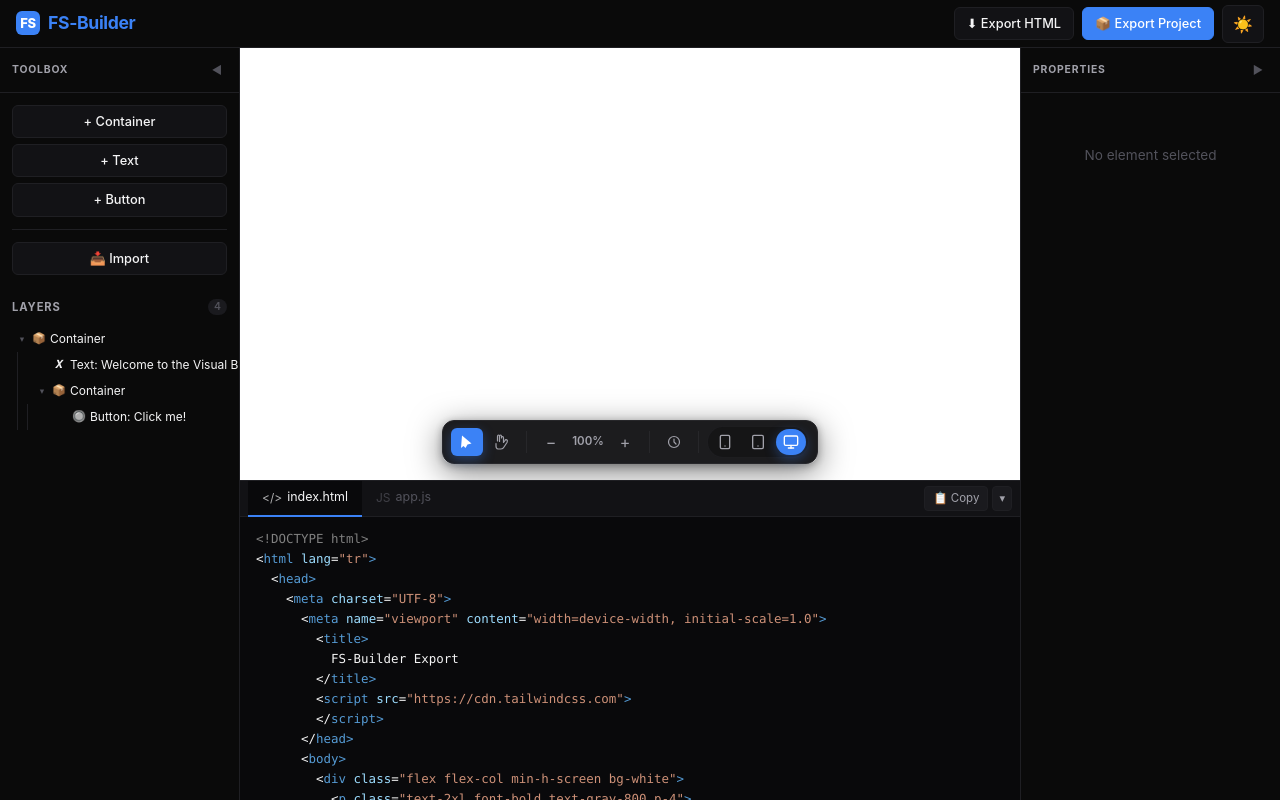
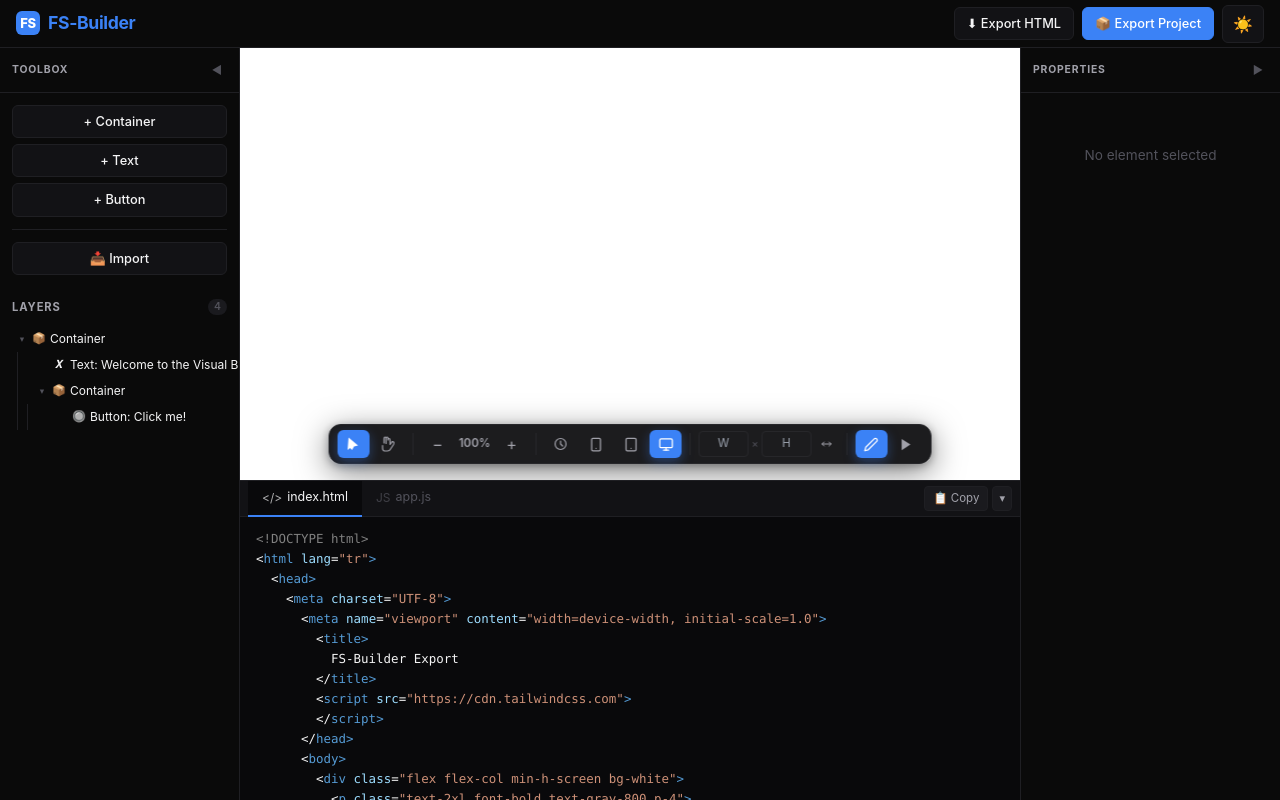
Before and after one commit to Osmangazii/builder, a React (Vite) app in the folder apps/editor-ui/: page / in a window 1280 px wide. Built offline with nearby package versions, Linux system fonts and the light colour scheme.

Commit message:
responsible design - play mode - phonetabletpc designs

```diff
--- a/apps/editor-ui/src/App.css
+++ b/apps/editor-ui/src/App.css
@@ -57,7 +57,63 @@
 .editor-canvas--grabbing .editor-canvas__viewport, .editor-canvas--grabbing .editor-canvas__viewport * { cursor: grabbing !important; }
 .canvas-grid { position: absolute; inset: 0; overflow: hidden; display: flex; align-items: center; justify-content: center; background-image: radial-gradient(circle, var(--canvas-border) 1px, transparent 1px); background-size: 20px 20px; }
 .canvas-transform-layer { width: 100%; min-width: 0; transform-origin: center center; transition: transform 0.05s ease; }
-.canvas-paper { container-type: inline-size; min-height: 600px; background: var(--canvas-surface); border-radius: 0; box-shadow: 0 10px 30px rgba(0, 0, 0, 0.18), 0 2px 8px rgba(0, 0, 0, 0.08); padding: 0; transition: width 0.3s ease-in-out, max-width 0.3s ease-in-out; }
+.canvas-paper { container-type: inline-size; min-height: 600px; background: var(--canvas-surface); border-radius: 0; box-shadow: 0 10px 30px rgba(0, 0, 0, 0.18), 0 2px 8px rgba(0, 0, 0, 0.08); padding: 0; transition: width 0.3s ease-in-out, max-width 0.3s ease-in-out, min-height 0.3s ease-in-out, height 0.3s ease-in-out; }
+
+/* In play mode the height is strictly set by inline style, so we nullify min-height */
+.canvas-paper--play { min-height: 0 !important; }
+
+/* ── Play mode device shells ──────────────────────────────────── */
+.canvas-dock__preset { appearance: none; background: transparent; border: 1px solid #27272a; border-radius: 6px; color: #f4f4f5; font-size: 0.7rem; font-family: inherit; padding: 3px 6px; cursor: pointer; outline: none; min-width: 90px; }
+.canvas-dock__preset:hover { border-color: #3b82f6; }
+.canvas-dock__dim-input { width: 50px; padding: 3px 4px; border: 1px solid #27272a; border-radius: 4px; background: transparent; color: #f4f4f5; font-size: 0.72rem; font-family: inherit; text-align: center; outline: none; }
+.canvas-dock__dim-input:focus { border-color: #3b82f6; }
+.canvas-dock__dim-input::-webkit-inner-spin-button { -webkit-appearance: none; margin: 0; }
+.canvas-dock__dim-input[type=number] { -moz-appearance: textfield; }
+.canvas-dock__dim-sep { color: #52525b; font-size: 0.65rem; }
+
+/* ── Play mode device shell ──────────────────────────────────── */
+.canvas-paper--play {
+  position: relative;
+  border-radius: 44px;
+  box-shadow:
+    0 0 0 6px #1a1a1a,
+    0 0 0 8px #2a2a2a,
+    0 20px 60px rgba(0,0,0,0.45);
+  /* Internal scroll: fully functional but scrollbar is hidden for a clean device shell aesthetic */
+  scrollbar-width: none;
+  -ms-overflow-style: none;
+}
+.canvas-paper--play::-webkit-scrollbar {
+  display: none;
+}
+/* Notch (mobile style) */
+.canvas-paper--play::before {
+  content: "";
+  position: absolute;
+  top: 12px;
+  left: 50%;
+  transform: translateX(-50%);
+  width: 120px;
+  height: 28px;
+  background: #1a1a1a;
+  border-radius: 20px;
+  z-index: 999;
+  pointer-events: none;
+}
+/* Bottom bar */
+.canvas-paper--play::after {
+  content: "";
+  position: absolute;
+  bottom: 6px;
+  left: 50%;
+  transform: translateX(-50%);
+  width: 134px;
+  height: 4px;
+  background: #1a1a1a;
+  border-radius: 3px;
+  z-index: 999;
+  pointer-events: none;
+}
 .canvas-paper--mobile { width: 375px; max-width: 375px; }
 .canvas-paper--tablet { width: 768px; max-width: 768px; }
 .canvas-paper--desktop { width: 100%; max-width: 1280px; margin: 0 auto; }
--- a/apps/editor-ui/src/App.tsx
+++ b/apps/editor-ui/src/App.tsx
@@ -121,7 +121,49 @@ function App() {
   const [showImport, setShowImport] = useState(false);
   const [leftCollapsed, setLeftCollapsed] = useState(false);
   const [rightCollapsed, setRightCollapsed] = useState(false);
-  const [viewPortDevice, setViewPortDevice] = useState<"desktop" | "tablet" | "mobile">("desktop");
+  // ── Resolution presets ─────────────────────────────────────────
+  const VIEWPORT_PRESETS = {
+    "Mobile 375×812": { w: 375, h: 812 },
+    "Mobile 390×844": { w: 390, h: 844 },
+    "Mobile 430×932": { w: 430, h: 932 },
+    "Tablet 768×1024": { w: 768, h: 1024 },
+    "Tablet 1024×1366": { w: 1024, h: 1366 },
+    "Desktop 1280×720": { w: 1280, h: 720 },
+    "Desktop 1440×900": { w: 1440, h: 900 },
+    "Desktop 1920×1080": { w: 1920, h: 1080 },
+  };
+
+  const [canvasWidth, setCanvasWidth] = useState(0);
+  const [canvasHeight, setCanvasHeight] = useState(0);
+  const [activePreset, setActivePreset] = useState<string>("");
+  const [playMode, setPlayMode] = useState(false);
+
+  const applyPreset = useCallback((name: string) => {
+    const p = VIEWPORT_PRESETS[name as keyof typeof VIEWPORT_PRESETS];
+    if (p) {
+      setCanvasWidth(p.w);
+      setCanvasHeight(p.h);
+      setActivePreset(name);
+    }
+  }, []);
+
+  const swapDimensions = useCallback(() => {
+    const w = canvasWidth;
+    const h = canvasHeight;
+    setCanvasWidth(h);
+    setCanvasHeight(w);
+  }, [canvasWidth, canvasHeight]);
+
+  // Desktop: width 0 means full viewport
+  const effectiveWidth = canvasWidth > 0 ? canvasWidth : 0;
+  const effectiveHeight = canvasHeight > 0 ? canvasHeight : 0;
+
+  // Derive viewport mode for responsive class filtering
+  const viewportMode: "desktop" | "tablet" | "mobile" =
+    effectiveWidth === 0 ? "desktop" :
+    effectiveWidth <= 430 ? "mobile" :
+    effectiveWidth <= 1024 ? "tablet" :
+    "desktop";
   const paperRef = useRef<HTMLDivElement>(null);
 
   const addEl = (pid: string, ne: UIElement) => setSchema((p) => addRec(p, pid, ne));
@@ -355,10 +397,19 @@ function App() {
         <div className="editor-canvas__viewport">
           <div className="canvas-grid">
             <div className="canvas-transform-layer" style={{ transform: `translate(${panOffset.x}px, ${panOffset.y}px) scale(${zoom})` }}>
-              <div className={`canvas-paper canvas-paper--${viewPortDevice}`}>
+              <div className={`canvas-paper${playMode && effectiveWidth > 0 ? " canvas-paper--play" : ""}`}
+                style={{
+                  ...(effectiveWidth > 0 ? { width: effectiveWidth, maxWidth: effectiveWidth } : {}),
+                  ...(effectiveHeight > 0
+                    ? playMode
+                      ? { height: effectiveHeight, overflowY: "auto", overflowX: "hidden" }
+                      : { minHeight: effectiveHeight }
+                    : {}),
+                }}>
                 <ElementRenderer element={schema} selectedElementId={selectedId} onSelect={handleSelect}
                   onQuickAdd={handleQuickAdd} onDuplicate={handleDup} onDelete={remEl}
-                  viewportMode={viewPortDevice} onInteraction={handleInteraction} />
+                  viewportMode={viewportMode} onInteraction={handleInteraction}
+                  playMode={playMode} />
               </div>
             </div>
           </div>
@@ -383,22 +434,54 @@ function App() {
             <button className="canvas-dock__btn" onClick={hZR} title="Reset Zoom">
               <svg width="14" height="14" viewBox="0 0 14 14" fill="none"><circle cx="7" cy="7" r="5.5" stroke="currentColor" strokeWidth="1.2"/><path d="M7 4V7L9 9" stroke="currentColor" strokeWidth="1.2" strokeLinecap="round"/></svg>
             </button>
+            {/* Device preset icons */}
+            <div className="canvas-dock__group">
+              <button className={`canvas-dock__btn${canvasWidth === 375 ? " canvas-dock__btn--active" : ""}`}
+                onClick={() => { setCanvasWidth(375); setCanvasHeight(812); setActivePreset(""); }} title="Mobile 375×812">
+                <svg width="15" height="15" viewBox="0 0 24 24" fill="none" stroke="currentColor" strokeWidth="2" strokeLinecap="round" strokeLinejoin="round"><rect x="5" y="2" width="14" height="20" rx="2"/><line x1="12" y1="18" x2="12.01" y2="18"/></svg>
+              </button>
+              <button className={`canvas-dock__btn${canvasWidth === 768 ? " canvas-dock__btn--active" : ""}`}
+                onClick={() => { setCanvasWidth(768); setCanvasHeight(1024); setActivePreset(""); }} title="Tablet 768×1024">
+                <svg width="15" height="15" viewBox="0 0 24 24" fill="none" stroke="currentColor" strokeWidth="2" strokeLinecap="round" strokeLinejoin="round"><rect x="4" y="2" width="16" height="20" rx="2"/><line x1="12" y1="18" x2="12.01" y2="18"/></svg>
+              </button>
+              <button className={`canvas-dock__btn${canvasWidth === 0 ? " canvas-dock__btn--active" : ""}`}
+                onClick={() => { setCanvasWidth(0); setCanvasHeight(0); setActivePreset(""); }} title="Desktop (full width)">
+                <svg width="15" height="15" viewBox="0 0 24 24" fill="none" stroke="currentColor" strokeWidth="2" strokeLinecap="round" strokeLinejoin="round"><rect x="2" y="3" width="20" height="14" rx="2"/><line x1="8" y1="21" x2="16" y2="21"/><line x1="12" y1="17" x2="12" y2="21"/></svg>
+              </button>
+            </div>
             <div className="canvas-dock__divider" />
-            <div className="canvas-dock__group canvas-dock__group--devices">
-              <button className={`canvas-dock__btn canvas-dock__btn--device${viewPortDevice === "mobile" ? " canvas-dock__btn--active" : ""}`}
-                onClick={() => setViewPortDevice("mobile")} title="Mobile (375px)">
-                <svg width="16" height="16" viewBox="0 0 24 24" fill="none" stroke="currentColor" strokeWidth="2" strokeLinecap="round" strokeLinejoin="round"><rect x="5" y="2" width="14" height="20" rx="2"/><line x1="12" y1="18" x2="12.01" y2="18"/></svg>
+            {/* W / H inputs */}
+            <div className="canvas-dock__group" style={{ gap: 3 }}>
+              <input className="canvas-dock__dim-input" type="number" min={0} max={9999}
+                value={canvasWidth || ""}
+                onChange={(e) => { setCanvasWidth(Number(e.target.value) || 0); setActivePreset(""); }}
+                placeholder="W" title="Width (px)" />
+              <span className="canvas-dock__dim-sep">×</span>
+              <input className="canvas-dock__dim-input" type="number" min={0} max={9999}
+                value={canvasHeight || ""}
+                onChange={(e) => { setCanvasHeight(Number(e.target.value) || 0); setActivePreset(""); }}
+                placeholder="H" title="Height (px)" />
+              <button className="canvas-dock__btn" onClick={swapDimensions} title="Swap W/H"
+                style={{ fontSize: "0.7rem", width: 24, height: 22 }}>
+                <svg width="12" height="12" viewBox="0 0 24 24" fill="none" stroke="currentColor" strokeWidth="2" strokeLinecap="round" strokeLinejoin="round">
+                  <path d="M7 16l-4-4 4-4"/><path d="M17 8l4 4-4 4"/><path d="M3 12h18"/>
+                </svg>
               </button>
-              <button className={`canvas-dock__btn canvas-dock__btn--device${viewPortDevice === "tablet" ? " canvas-dock__btn--active" : ""}`}
-                onClick={() => setViewPortDevice("tablet")} title="Tablet (768px)">
-                <svg width="16" height="16" viewBox="0 0 24 24" fill="none" stroke="currentColor" strokeWidth="2" strokeLinecap="round" strokeLinejoin="round"><rect x="4" y="2" width="16" height="20" rx="2"/><line x1="12" y1="18" x2="12.01" y2="18"/></svg>
+            </div>
+            <div className="canvas-dock__divider" />
+            {/* Play Mode toggle */}
+            <div className="canvas-dock__group">
+              <button className={`canvas-dock__btn${!playMode ? " canvas-dock__btn--active" : ""}`}
+                onClick={() => setPlayMode(false)} title="Edit Mode">
+                <svg width="15" height="15" viewBox="0 0 24 24" fill="none" stroke="currentColor" strokeWidth="2" strokeLinecap="round" strokeLinejoin="round"><path d="M17 3a2.828 2.828 0 1 1 4 4L7.5 20.5 2 22l1.5-5.5L17 3z"/></svg>
               </button>
-              <button className={`canvas-dock__btn canvas-dock__btn--device${viewPortDevice === "desktop" ? " canvas-dock__btn--active" : ""}`}
-                onClick={() => setViewPortDevice("desktop")} title="Desktop">
-                <svg width="16" height="16" viewBox="0 0 24 24" fill="none" stroke="currentColor" strokeWidth="2" strokeLinecap="round" strokeLinejoin="round"><rect x="2" y="3" width="20" height="14" rx="2"/><line x1="8" y1="21" x2="16" y2="21"/><line x1="12" y1="17" x2="12" y2="21"/></svg>
+              <button className={`canvas-dock__btn${playMode ? " canvas-dock__btn--active" : ""}`}
+                onClick={() => setPlayMode(true)} title="Play Mode">
+                <svg width="15" height="15" viewBox="0 0 24 24" fill="currentColor" stroke="none"><polygon points="5 3 19 12 5 21 5 3"/></svg>
               </button>
             </div>
           </div>
+          {/* ═══ close editor-canvas__viewport ═══ */}
         </div>
         <CodePanel schema={schema} />
       </main>
--- a/apps/editor-ui/src/components/ElementRenderer.tsx
+++ b/apps/editor-ui/src/components/ElementRenderer.tsx
@@ -12,6 +12,8 @@ interface ElementRendererProps {
   viewportMode?: "desktop" | "tablet" | "mobile";
   /** Called when an element with interactions is clicked in the canvas */
   onInteraction?: (sourceId: string, interactions: ElementInteraction[]) => void;
+  /** When true, hide all selection UI and run interactions directly */
+  playMode?: boolean;
 }
 
 const TYPE_LABELS: Record<string, string> = {
@@ -140,7 +142,8 @@ function isUtilityElement(element: UIElement): boolean {
 // ── Main Renderer ─────────────────────────────────────────────
 
 export const ElementRenderer: React.FC<ElementRendererProps> = ({
-  element, selectedElementId, onSelect, onQuickAdd, onDuplicate, onDelete, viewportMode = "desktop", onInteraction,
+  element, selectedElementId, onSelect, onQuickAdd, onDuplicate, onDelete,
+  viewportMode = "desktop", onInteraction, playMode = false,
 }) => {
   if (!element) return null;
 
@@ -153,8 +156,8 @@ export const ElementRenderer: React.FC<ElementRendererProps> = ({
   const interactions: ElementInteraction[] | undefined =
     (element.props as Record<string, unknown>).interactions as ElementInteraction[] | undefined;
 
-  // Utility elements get a subtle dashed outline; main elements get full solid + offset
-  const selectionStyle: React.CSSProperties = isSelected
+  // In play mode, hide all selection UI; in edit mode use normal styling
+  const selectionStyle: React.CSSProperties = !playMode && isSelected
     ? isUtility
       ? { outline: "1px dashed #3b82f680", outlineOffset: 0 }
       : { outline: "2px solid #3b82f6", outlineOffset: "1px" }
@@ -162,12 +165,19 @@ export const ElementRenderer: React.FC<ElementRendererProps> = ({
 
   const handleClick = useCallback((e: React.MouseEvent) => {
     e.stopPropagation();
-    onSelect(id);
-    // If this element has interactions and an interaction handler is wired, fire it
-    if (interactions && interactions.length > 0 && onInteraction) {
-      onInteraction(id, interactions);
+    if (playMode) {
+      // Play mode: fire interactions directly without selecting
+      if (interactions && interactions.length > 0 && onInteraction) {
+        onInteraction(id, interactions);
+      }
+    } else {
+      // Edit mode: select then fire interactions
+      onSelect(id);
+      if (interactions && interactions.length > 0 && onInteraction) {
+        onInteraction(id, interactions);
+      }
     }
-  }, [id, onSelect, interactions, onInteraction]);
+  }, [id, playMode, onSelect, interactions, onInteraction]);
 
   const tw = resolveClasses(element, viewportMode);
 
@@ -179,13 +189,13 @@ export const ElementRenderer: React.FC<ElementRendererProps> = ({
           onClick={handleClick}
           className={tw}
           style={{
-            position: "relative",
-            cursor: "pointer",
-            ...(isRoot ? { outline: "1px solid #d0d5dd" } : {}),
+            position: playMode ? "" : "relative",
+            cursor: playMode ? "auto" : "pointer",
+            ...(!playMode && isRoot ? { outline: "1px solid #d0d5dd" } : {}),
             ...selectionStyle,
           }}
         >
-          {isSelected && !isUtility && (
+          {!playMode && isSelected && !isUtility && (
             <SelectionBadge element={element} onQuickAdd={onQuickAdd} onDuplicate={onDuplicate} onDelete={onDelete} />
           )}
           {children.length > 0 ? (
@@ -193,10 +203,11 @@ export const ElementRenderer: React.FC<ElementRendererProps> = ({
               <ElementRenderer key={child.id} element={child}
                 selectedElementId={selectedElementId} onSelect={onSelect}
                 onQuickAdd={onQuickAdd} onDuplicate={onDuplicate} onDelete={onDelete}
-                viewportMode={viewportMode} onInteraction={onInteraction} />
+                viewportMode={viewportMode} onInteraction={onInteraction}
+                playMode={playMode} />
             ))
           ) : (
-            <div style={{ minHeight: "20px", backgroundColor: "#f0f0f0" }} />
+            !playMode && <div style={{ minHeight: "20px", backgroundColor: "#f0f0f0" }} />
           )}
         </div>
       );
@@ -207,9 +218,9 @@ export const ElementRenderer: React.FC<ElementRendererProps> = ({
           data-id={id}
           onClick={handleClick}
           className={tw}
-          style={{ position: "relative", cursor: "pointer", ...selectionStyle }}
+          style={{ position: playMode ? "" : "relative", cursor: playMode ? "auto" : "pointer", ...selectionStyle }}
         >
-          {isSelected && !isUtility && (
+          {!playMode && isSelected && !isUtility && (
             <SelectionBadge element={element} onQuickAdd={onQuickAdd} onDuplicate={onDuplicate} onDelete={onDelete} />
           )}
           {(element.props as TextProps).text || "Default Text"}
@@ -222,9 +233,9 @@ export const ElementRenderer: React.FC<ElementRendererProps> = ({
           data-id={id}
           onClick={handleClick}
           className={tw}
-          style={{ position: "relative", cursor: "pointer", ...selectionStyle }}
+          style={{ position: playMode ? "" : "relative", cursor: playMode ? "pointer" : "pointer", ...selectionStyle }}
         >
-          {isSelected && !isUtility && (
+          {!playMode && isSelected && !isUtility && (
             <SelectionBadge element={element} onQuickAdd={onQuickAdd} onDuplicate={onDuplicate} onDelete={onDelete} />
           )}
           {(element.props as ButtonProps).text || "Default Button"}
```
